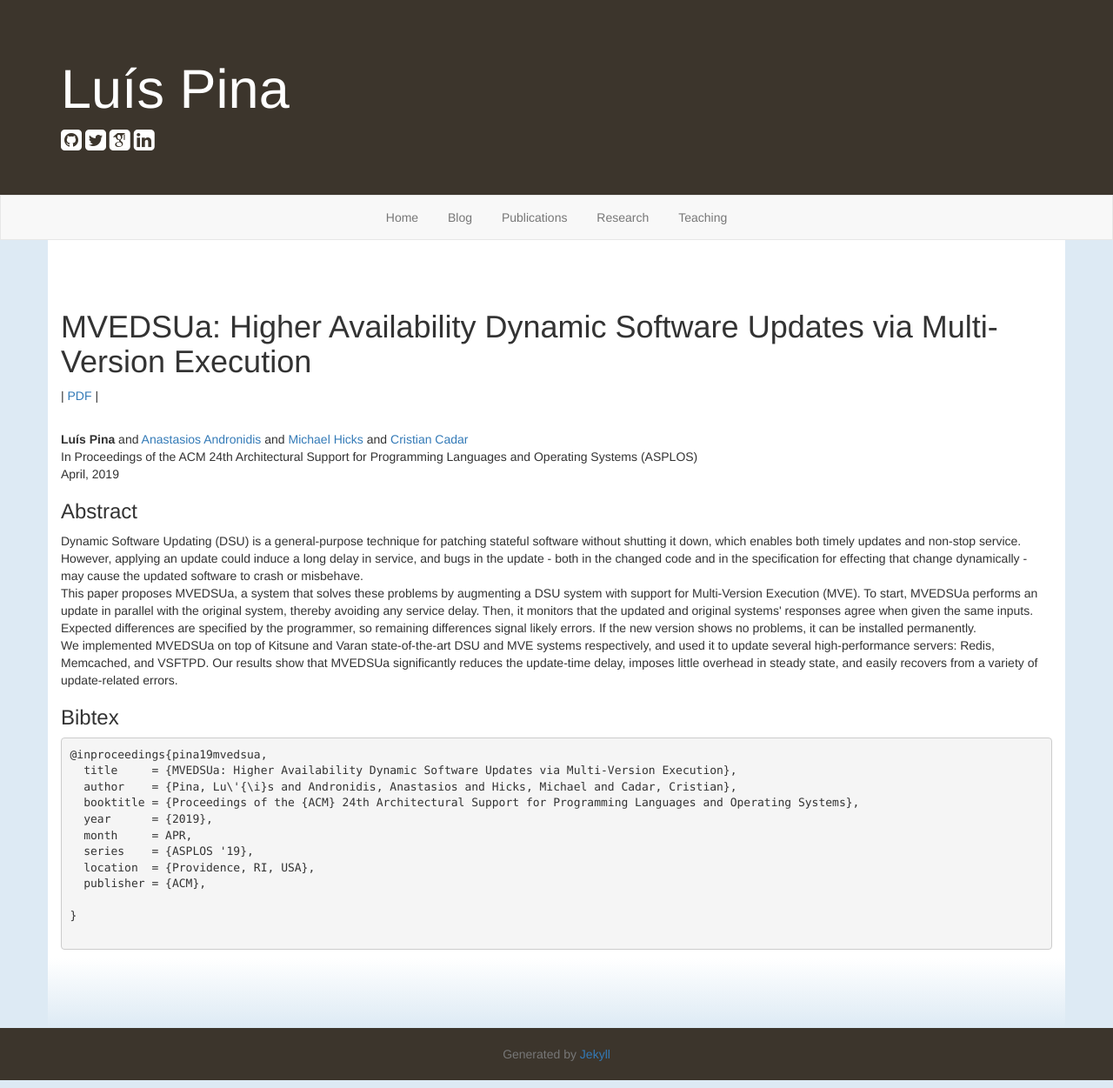
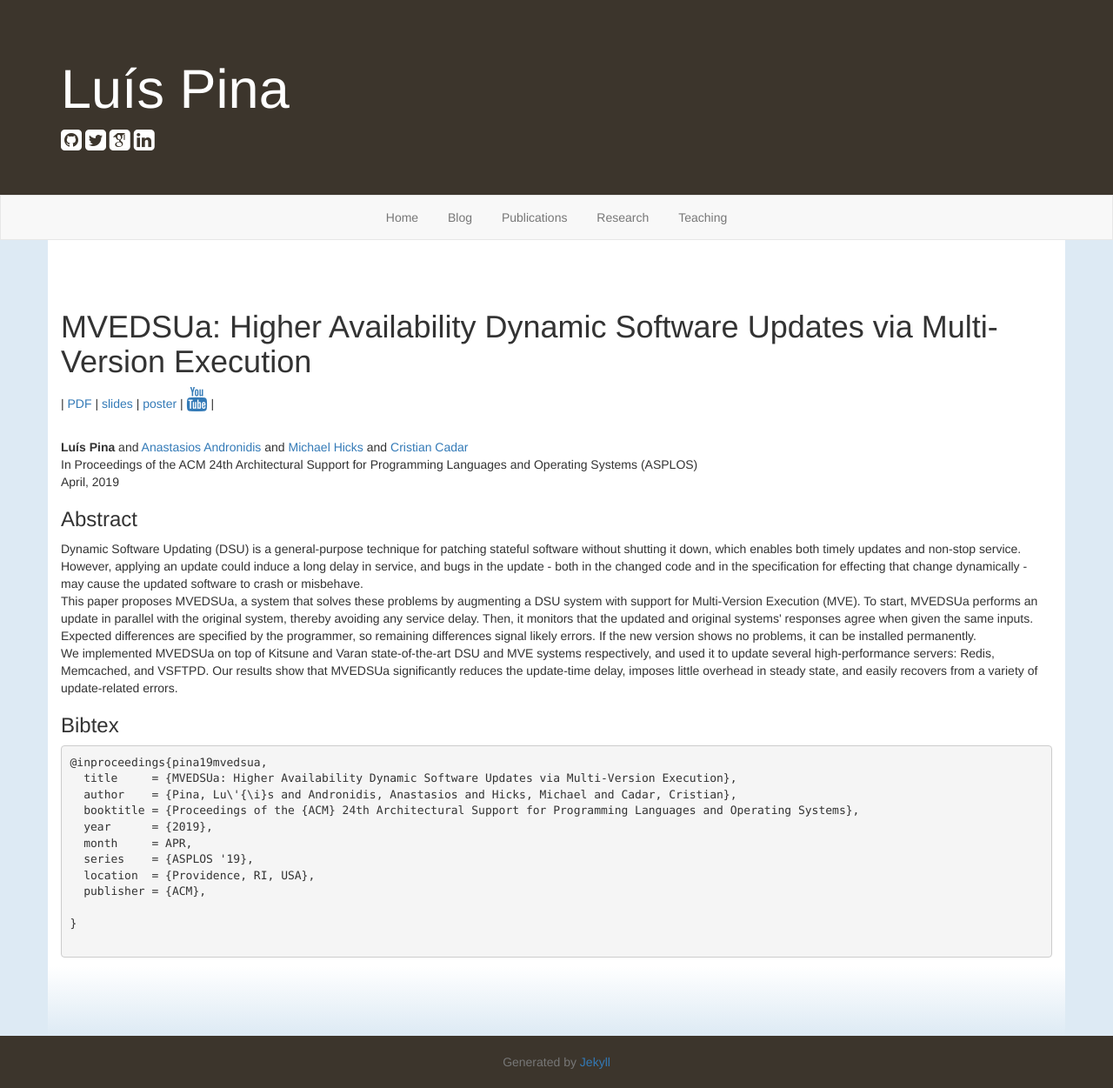
Before and after one commit to luisggpina/personal-website, a Jekyll site: the page built from details/pina19mvedsua.md, in a window 1280 px wide. Shown: the whole page at 87% size. Built offline with Jekyll 4.4.1, drawn with Linux system fonts in a browser that asks for light colours; nearby versions of some CDN libraries; some web fonts are replaced.

Commit message:
Added slides, poster, and lightning talk for Mvedsua

```diff
--- a/_data/papers.yml
+++ b/_data/papers.yml
@@ -18,6 +18,9 @@
     date:      "April, 2019"
   downloads:
     pdf:    pina19mvedsua.pdf
+    slides: pina19mvedsuaslides.pdf
+    poster: pina19mvedsuaposter.pdf
+    youtube: PfmKkltLK4Y
   abstract: "Dynamic Software Updating (DSU) is a general-purpose technique for patching stateful software without shutting it down, which enables both timely updates and non-stop service.
   However, applying an update could induce a long delay in service, and bugs in the update - both in the changed code and in the specification for effecting that change dynamically - may cause the updated software to crash or misbehave.
 
--- a/_layouts/details.html
+++ b/_layouts/details.html
@@ -36,6 +36,12 @@
 		{% if paper.downloads.poster != null %}
 		|
 		<a href="{{ site.baseurl }}/pdfs/{{ paper.downloads.poster }}" target="_blank">poster</a>
+		{% endif %}
+		{% if paper.downloads.youtube != null %}
+		|
+		<a href="https://www.youtube.com/watch?v={{ paper.downloads.youtube }}" target="_blank">
+<i class="fa fa-youtube   fa-2x" aria-hidden="true"></i>
+        </a>
 		{% endif %}
 		|
 	{% endif %}
```
Also changed, not shown: 2 other files.
